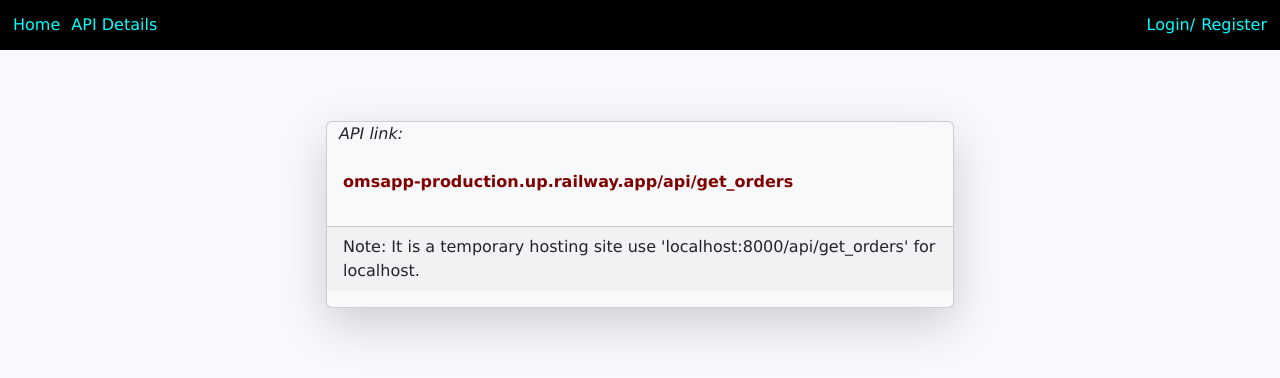
After one commit to Bhargavakkeni/omsapp, a Django app: page /omsapp/apidetails in a window 1280 px wide. The commit adds this page. Shown: the top 378 px of the page. Run offline with Django 4.2, Linux system fonts and the light colour scheme.

Commit message:
added apidetails page

```diff
--- a/ProjectsOfDjango/loginapp/urls.py
+++ b/ProjectsOfDjango/loginapp/urls.py
@@ -15,5 +15,7 @@ urlpatterns=[
     path('logout',views.logout,name='logout'),  #url to logout from the omsadmin
     path('resetpass',views.resetpass,name='resetpass'), # url to go to forgot password html to reset the password
     path('changepass',views.changepass,name='changepass'), #url to change the password
+    path('apidetails/<str:adminName>',views.apidetails,name='apidetails'),
+    path('apidetails',views.apidetails,name='apidetails0'),
 
 ]
--- a/ProjectsOfDjango/loginapp/views.py
+++ b/ProjectsOfDjango/loginapp/views.py
@@ -220,3 +220,10 @@ def delete(request,adminName=''):
             'adminName':adminName,
         }
         return HttpResponse(template.render(mydict,request))
+
+
+def apidetails(request,adminName=''):
+    mydict={
+        'adminName':adminName,
+    }
+    return render(request,'loginapp/apidetails.html',context=mydict)
--- /dev/null
+++ b/ProjectsOfDjango/templates/loginapp/apidetails.html
@@ -0,0 +1,112 @@
+<!DOCTYPE html>
+<html lang="en">
+
+<head>
+    <meta charset="UTF-8">
+    <meta name="viewport" content="width=device-width, initial-scale=1.0">
+    <link href="https://cdn.jsdelivr.net/npm/bootstrap@5.3.2/dist/css/bootstrap.min.css" rel="stylesheet"
+        integrity="sha384-T3c6CoIi6uLrA9TneNEoa7RxnatzjcDSCmG1MXxSR1GAsXEV/Dwwykc2MPK8M2HN" crossorigin="anonymous">
+
+    <title>API details</title>
+    <style>
+
+        .row {
+            flex-direction: column;
+        }
+
+        div.row {
+            margin: 71px auto;
+        }
+
+        * {
+            font-family: Verdana, Geneva, Tahoma, sans-serif;
+            color: maroon;
+        }
+
+        body {
+            background-color: ghostwhite;
+            margin: 0;
+        }
+
+        div.container {
+            overflow: auto;
+            margin: auto;
+            padding-left: 0;
+            padding-right: 0;
+        }
+
+        nav {
+            background-color: black;
+            padding: 10px;
+        }
+
+        nav a {
+            text-decoration: none;
+            display: inline-block;
+            padding: 3px;
+            font-size: larger;
+            color: aqua;
+        }
+
+        a.right {
+            float: right;
+        }
+
+
+        #apilink {
+            font-size: medium;
+        }
+
+        .container-fluid {
+            margin: 25px auto;
+        }
+
+        .row {
+            margin: 5px;
+        }
+
+        nav a {
+            font-size: medium;
+        }
+
+        @media screen and (min-width: 750px) {
+            .card {
+                width: 50%;
+            }
+        }
+    </style>
+</head>
+
+<body>
+    <nav class="sticky-top">
+        <a href="../omsadmin/{{adminName}}" id="home">Home</a>
+        <a href="javascript:void(0)" id="apilink">API Details</a>
+        <a href="/omsapp/registration" id="reg" class="right">Register</a>
+        <a href="/omsapp/loginpage" id="log" class="right">Login/</a>
+        <a href="../logout" id="logout" style="display: none;" class="right">Logout</a>
+    </nav>
+    {% if adminName %}
+    <script>
+        document.getElementById('reg').style.display = 'none';
+        document.getElementById('log').style.display = 'none';
+        document.getElementById('logout').style.display = 'inline-block';
+    </script>
+    {% else %}
+    <script>
+        document.getElementById('home').href = 'omsadmin';
+    </script>
+    {% endif %}
+    <div class="container-fluid">
+        <div class="row card shadow-lg bg-body-tertiary rounded ">
+            <i class="card-title">API link:</i>
+            <p class="card-body" style="word-break: break-all;">
+                <strong>omsapp-production.up.railway.app/api/get_orders</strong>
+            </p>
+            <p class="card-footer">
+                Note: It is a temporary hosting site use 'localhost:8000/api/get_orders' for localhost.
+            </p>
+        </div>
+    </div>
+</body>
+
+</html>
```
Also changed, not shown: ProjectsOfDjango/templates/loginapp/OmsAdmin1.html (+15 -4 lines), ProjectsOfDjango/db.sqlite3.
